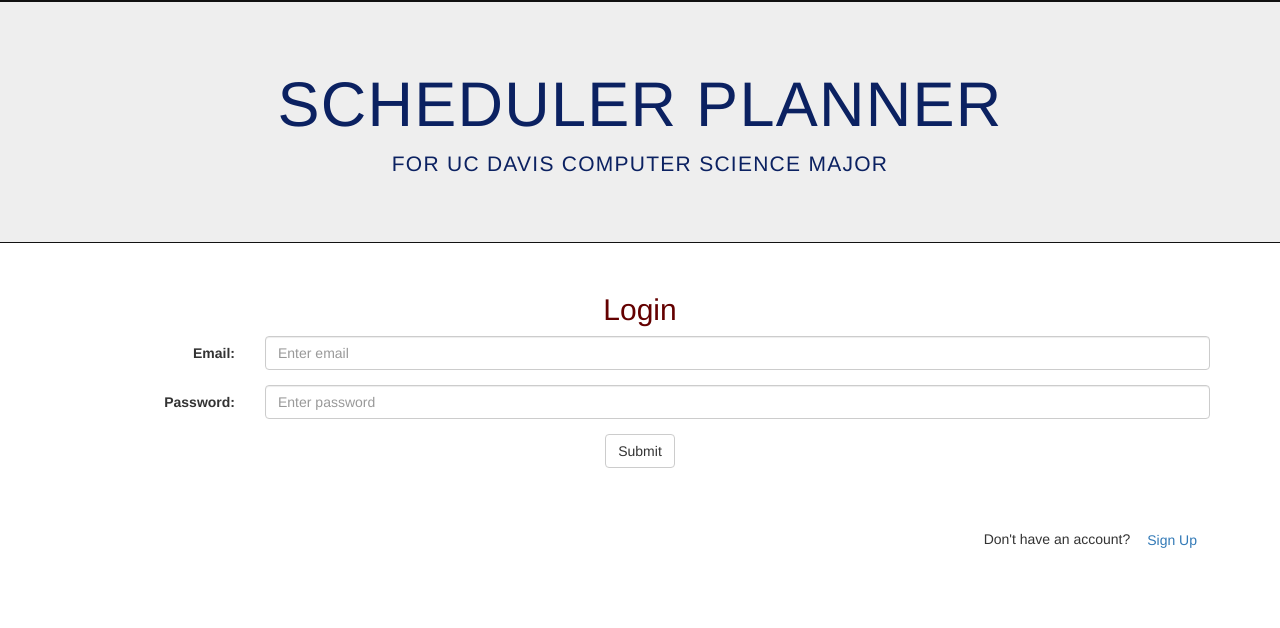
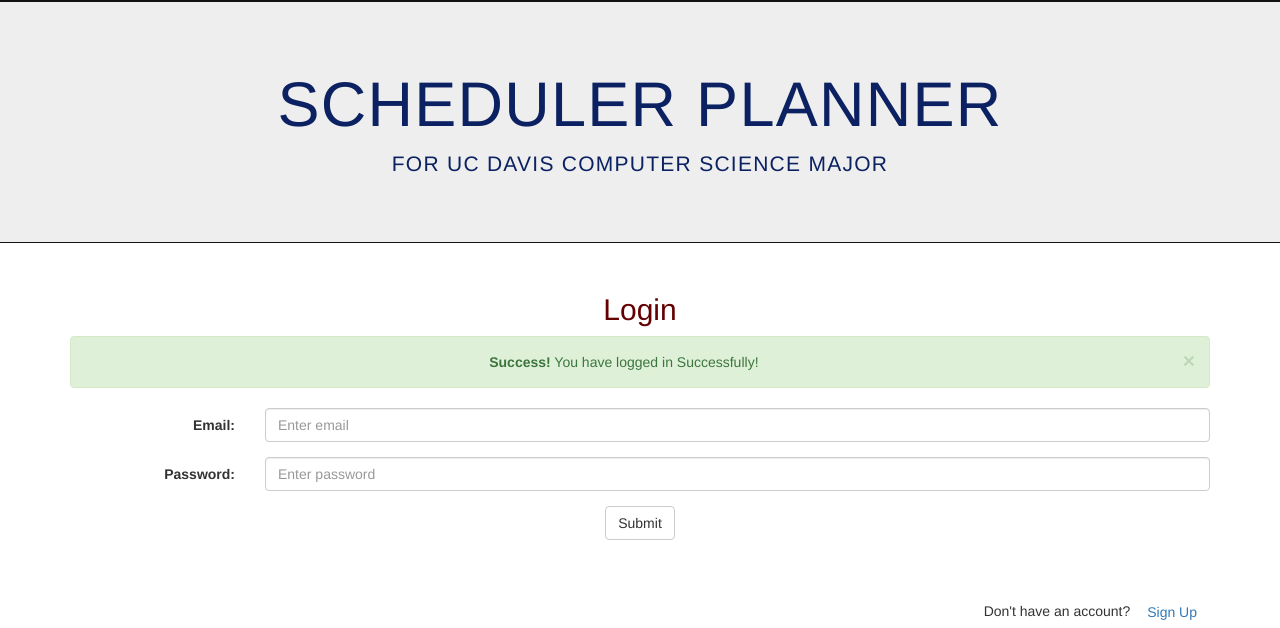
Before and after one commit to lxylxy123456/hackdavis2019, a Django app: page /login/ in a window 1280 px wide. Shown: the top 628 px of the page. Run offline with Django 3.2, Linux system fonts and the light colour scheme; some libraries are stand-ins or nearby versions.

Commit message:
adding alert

```diff
--- a/scheduleplanner/sch_account/templates/login.html
+++ b/scheduleplanner/sch_account/templates/login.html
@@ -31,6 +31,10 @@
 
 <div class="container">
   <h2 style="text-align: center; color: rgb(100,0,0);">Login</h2>
+  <div class="alert alert-success alert-dismissible fade in" align="center">
+    <a href="#" class="close" data-dismiss="alert" aria-label="close">&times;</a>
+    <strong>Success!</strong> You have logged in Successfully!
+  </div>
   <form id="form" class="form-horizontal" style="text-align: center" action="/login/" method="POST" onsubmit="event.preventDefault()">
     <div class="form-group">
       <label class="control-label col-sm-2" for="email">Email:</label>
```
Also changed, not shown: 3 other files.
